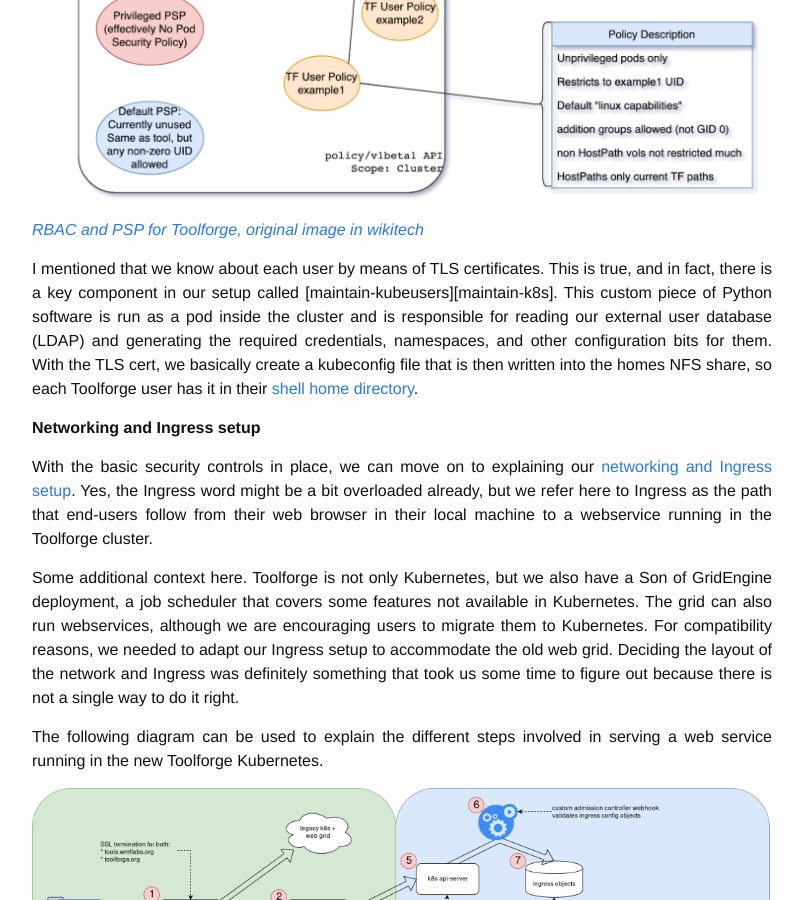
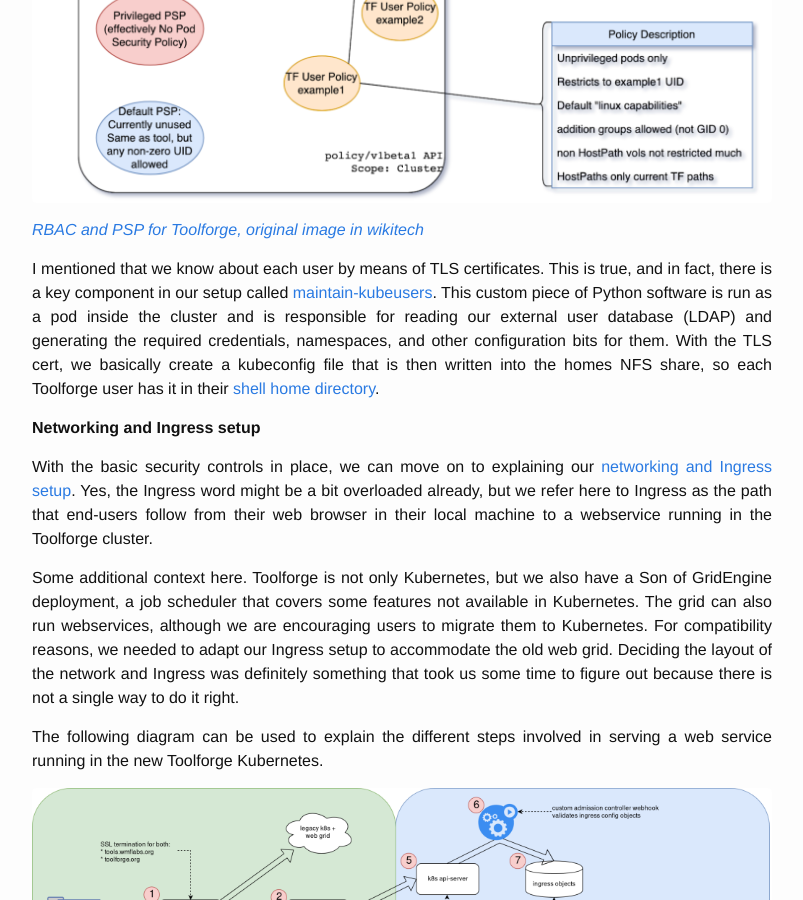
Before and after one commit to aborrero/ral-arturo.org, a Jekyll site: the page built from _posts/2020-06-15-toolforge-k8s-part2.md, in a window 1280 px wide and 900 px high, scrolled down 2186 px. Shown: the whole window, without its empty margins (238-1041 px from the left). Built offline with Jekyll 4.4.1, drawn with Linux system fonts in a browser that asks for light colours.

Commit message:
_posts/2020-06-15-toolforge-k8s-part2.md: typo in link
Use correct link name.

Signed-off-by: Arturo Borrero Gonzalez <arturo@debian.org>

```diff
--- a/_posts/2020-06-15-toolforge-k8s-part2.md
+++ b/_posts/2020-06-15-toolforge-k8s-part2.md
@@ -70,7 +70,7 @@ Kubernetes API. The following diagram shows the design of our RBAC and PSP in ou
 [_RBAC and PSP for Toolforge, original image in wikitech_][rbac_img_src]
 
 I mentioned that we know about each user by means of TLS certificates. This is true, and in fact,
-there is a key component in our setup called [maintain-kubeusers][maintain-k8s]. This custom piece
+there is a key component in our setup called [maintain-kubeusers][maintain_k8s]. This custom piece
 of Python software is run as a pod inside the cluster and is responsible for reading our external
 user database (LDAP) and generating the required credentials, namespaces, and other configuration
 bits for them. With the TLS cert, we basically create a kubeconfig file that is then written into
```
